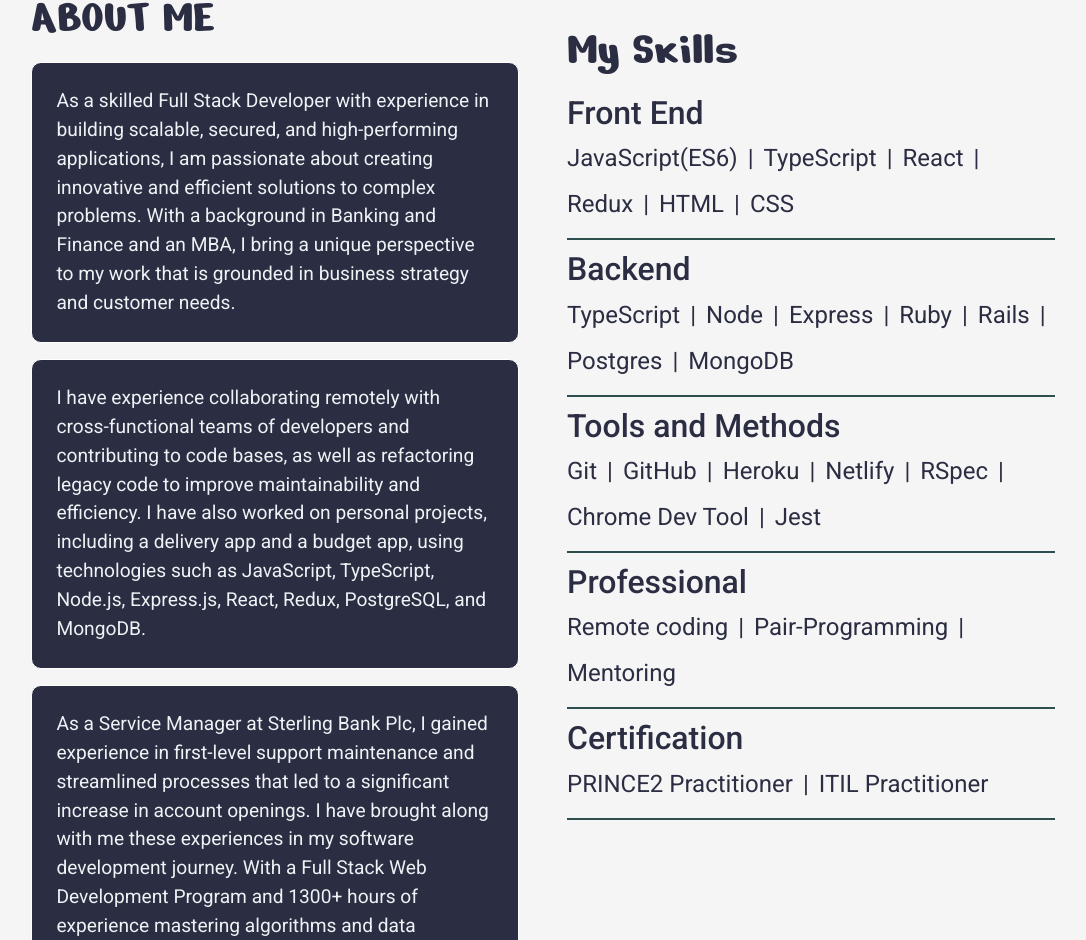
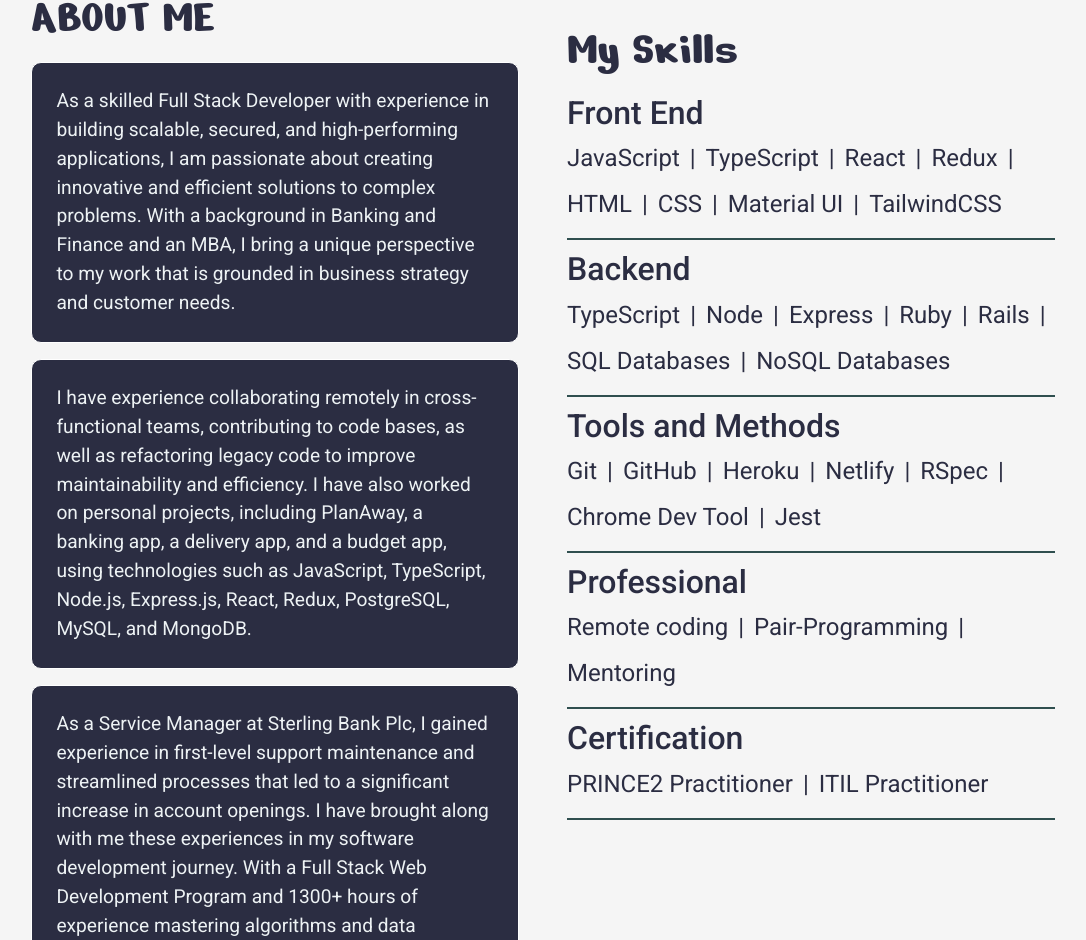
Before and after one commit to udeaghad/my-portfolio, a React (Create React App) app: page / in a window 1280 px wide. Shown: the part 3125-4065 px from the top of the page, without its empty margins (97-1183 px from the left). Built offline with nearby package versions, Linux system fonts and the light colour scheme.

Commit message:
Update protfolio

```diff
--- a/src/components/AboutMe.js
+++ b/src/components/AboutMe.js
@@ -23,11 +23,12 @@ const AboutMe = () => (
         </p>
 
         <p>
-          I have experience collaborating remotely with cross-functional teams of developers
-          and contributing to code bases, as well as refactoring legacy code to improve
-          maintainability and efficiency. I have also worked on personal projects, including
-          a delivery app and a budget app, using technologies such as JavaScript, TypeScript,
-          Node.js, Express.js, React, Redux, PostgreSQL, and MongoDB.
+          I have experience collaborating remotely in cross-functional teams,  contributing
+          to code bases, as well as refactoring legacy code to improve maintainability and
+          efficiency. I have also worked on personal projects, including PlanAway,
+          a banking app, a delivery app, and a budget app, using technologies such as
+          JavaScript, TypeScript, Node.js, Express.js, React, Redux, PostgreSQL, MySQL,
+          and MongoDB.
         </p>
 
         <p>
@@ -37,7 +38,7 @@ const AboutMe = () => (
           development journey. With a Full Stack Web Development Program and 1300+ hours of
           experience mastering algorithms and data structures, I have honed my skills in remote
           pair programming, code reviews, and communication and collaboration with international
-          remote developers. My project management and ITIL certifications have also taught me to
+          remote developers. My Project Management and ITIL Certifications have also taught me to
           follow a project from client description to deployment.
         </p>
 
@@ -47,7 +48,6 @@ const AboutMe = () => (
         </p>
 
       </div>
-
       <a href="https://drive.google.com/file/d/1-DAmrBi1YFwwP9V5JSnRvJl9Z0-eWcmX/view?usp=sharing" alt="Resume" target="_blank" rel="noreferrer">
         <button type="button" className="resume_btn btn btn-primary" style={{ borderRadius: 'unset' }}>Get my resume</button>
       </a>
@@ -64,7 +64,7 @@ const AboutMe = () => (
       <div className="skills_card">
         <h6>Front End</h6>
         <p className="skill_group">
-          <span>JavaScript(ES6)</span>
+          <span>JavaScript</span>
           |
           <span>TypeScript</span>
           |
@@ -75,6 +75,10 @@ const AboutMe = () => (
           <span>HTML</span>
           |
           <span>CSS</span>
+          |
+          <span>Material UI</span>
+          |
+          <span>TailwindCSS</span>
         </p>
       </div>
 
@@ -91,9 +95,9 @@ const AboutMe = () => (
           |
           <span>Rails</span>
           |
-          <span>Postgres</span>
+          <span>SQL Databases</span>
           |
-          <span>MongoDB</span>
+          <span>NoSQL Databases</span>
         </p>
       </div>
       <div className="skills_card">
```
